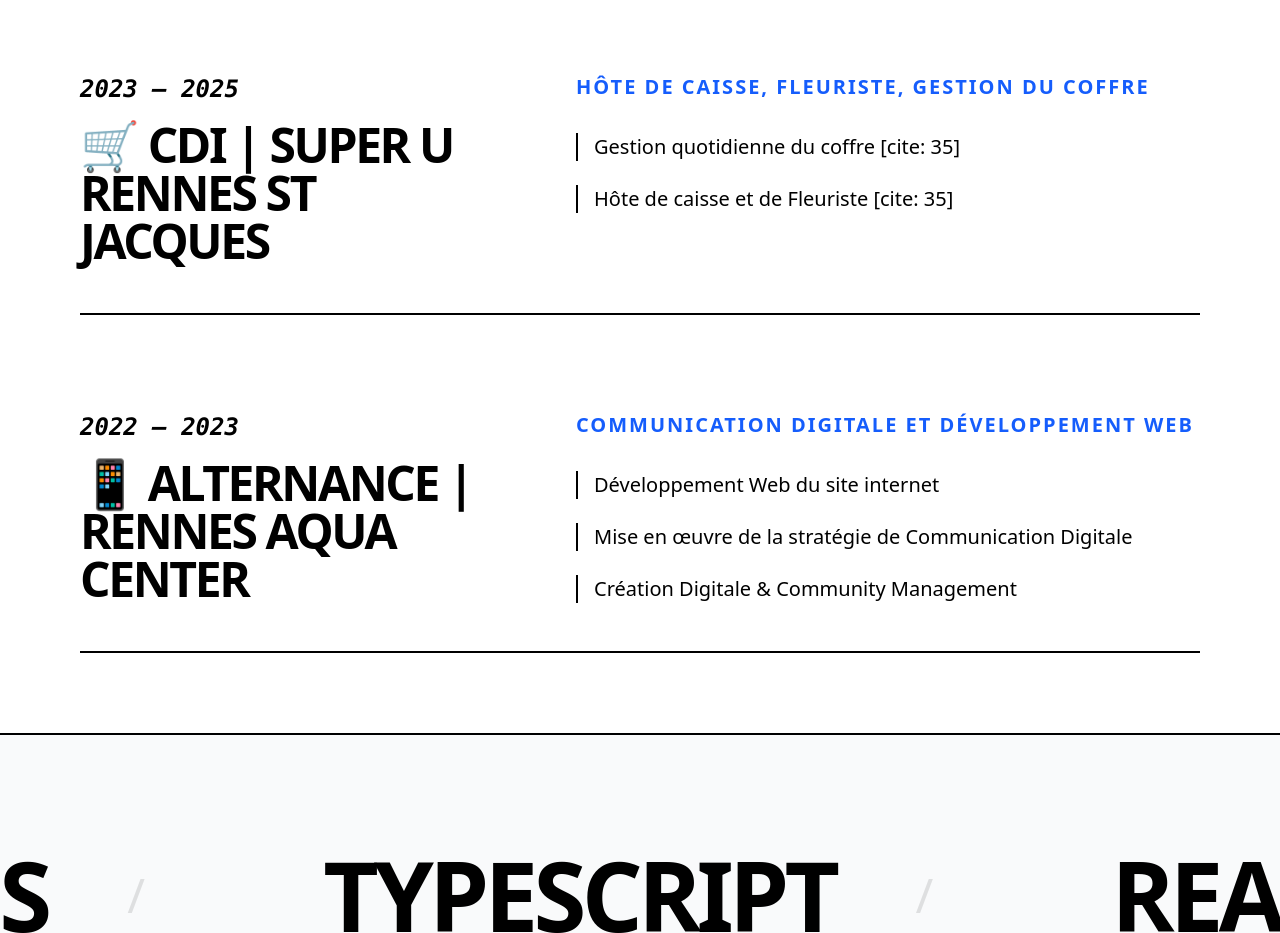
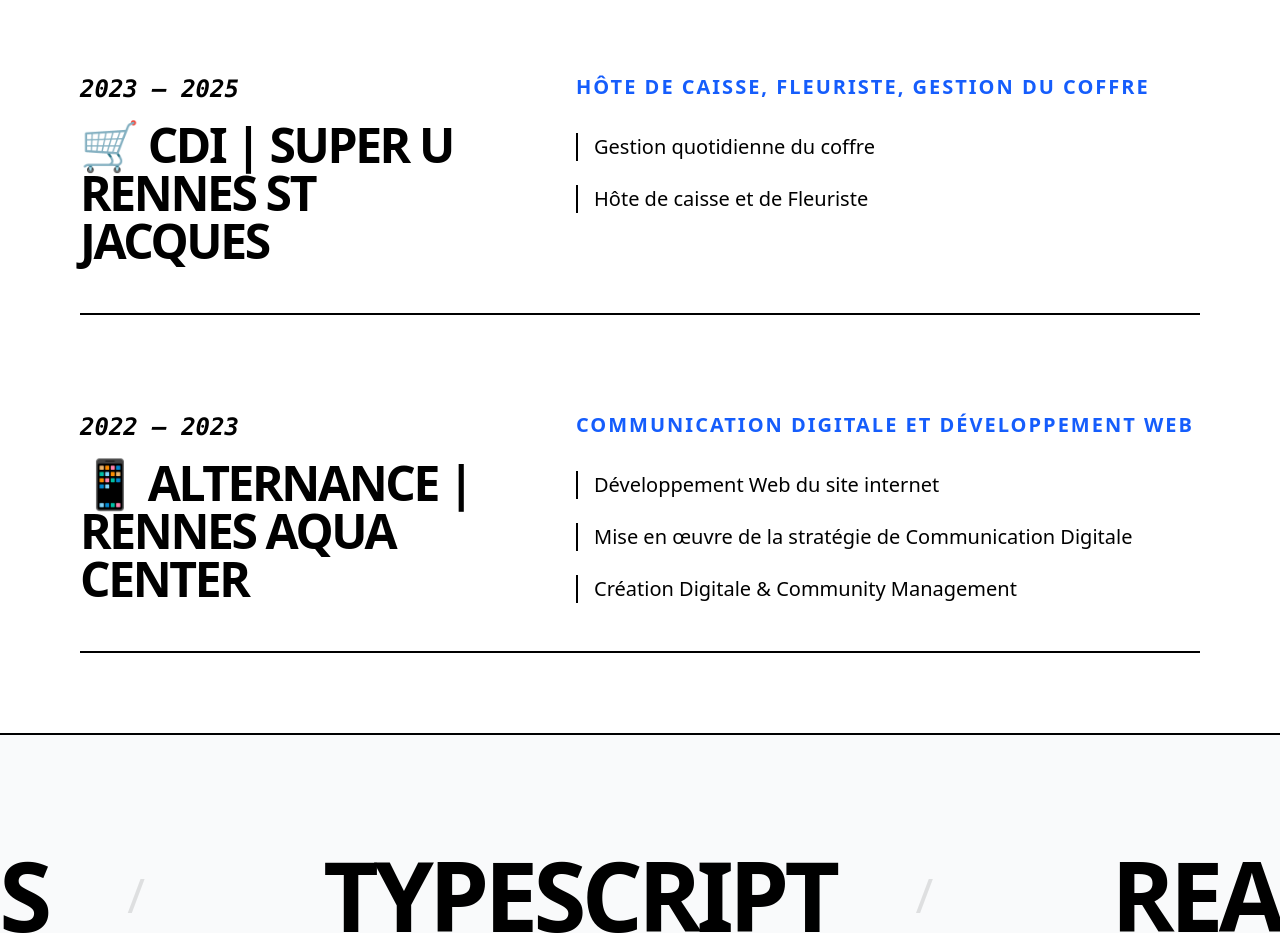
Before and after one commit to Adrien-Cl/portfolio, a React (Vite) app: page / in a window 1280 px wide. Shown: the part 2940-3873 px from the top of the page. Built offline with nearby package versions, Linux system fonts and the light colour scheme; some icons are missing.

Commit message:
fix: corriger la description des expériences et ajuster les styles CSS

```diff
--- a/src/layout/Experience.tsx
+++ b/src/layout/Experience.tsx
@@ -13,10 +13,7 @@
     title: "🛒 CDI | Super U Rennes St Jacques",
     sub: "Hôte de Caisse, Fleuriste, Gestion du Coffre",
     date: "2023 — 2025",
-    desc: [
-      "Gestion quotidienne du coffre [cite: 35]",
-      "Hôte de caisse et de Fleuriste [cite: 35]",
-    ],
+    desc: ["Gestion quotidienne du coffre", "Hôte de caisse et de Fleuriste"],
   },
   {
     title: "📱 Alternance | Rennes Aqua Center",
@@ -39,8 +36,7 @@
       {EXPERIENCES.map((exp, i) => (
         <div
           key={i}
-          className="flex flex-col md:flex-row justify-between items-start gap-20 border-b-2 border-black pb-12"
-        >
+          className="flex flex-col md:flex-row justify-between items-start gap-20 border-b-2 border-black pb-12">
           <div className="flex-1">
             <span className="text-2xl font-mono font-bold italic block mb-4">
               {exp.date}
@@ -58,8 +54,7 @@
               {exp.desc.map((item, j) => (
                 <p
                   key={j}
-                  className="text-xl font-medium border-l-2 border-black pl-4 min-w-[300px]"
-                >
+                  className="text-xl font-medium border-l-2 border-black pl-4 min-w-75">
                   {item}
                 </p>
               ))}
```
